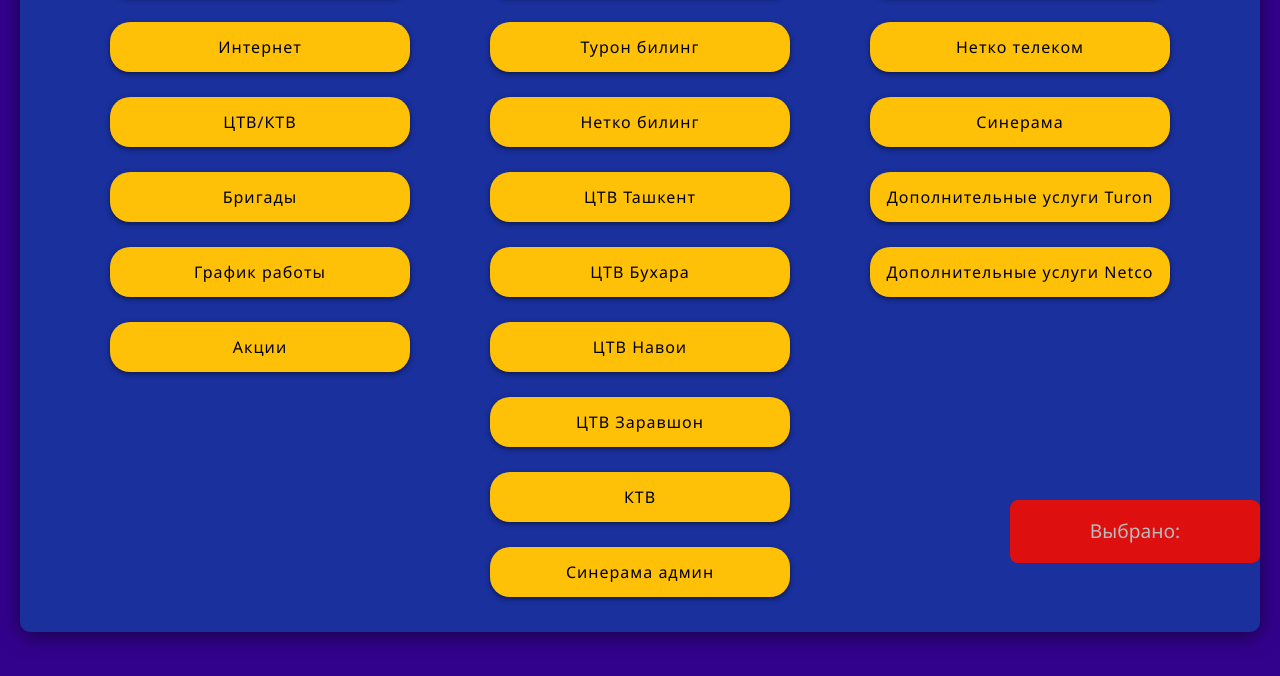
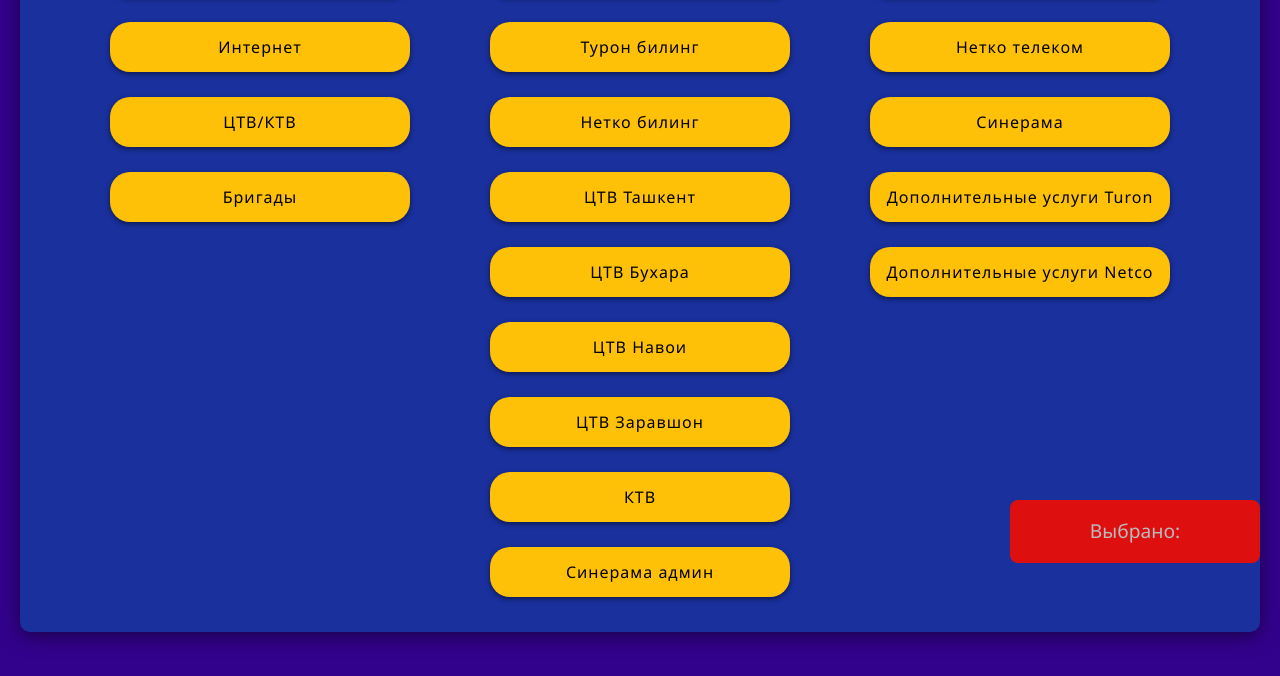
Before and after one commit to mirtalipov/turon, a website: page instrument tex.html in a window 1280 px wide. Shown: the part 217-893 px from the top of the page. Drawn offline with nearby package versions, Linux system fonts and the light colour scheme.

Commit message:
Update instrument tex.html
delete button акции and график работы

```diff
--- a/instrument tex.html
+++ b/instrument tex.html
@@ -43,8 +43,6 @@
           <a href="internettex.html"><button type="button" class="btn btn-warning" id="googledoc">Интернет</button></a><br>
           <a href="цтв.html"><button type="button" class="btn btn-warning" id="googledoc">ЦТВ/КТВ</button></a><br>
           <a href=""><button type="button" class="btn btn-warning" id="googledoc">Бригады</button></a><br>
-          <a href="https://docs.google.com/spreadsheets/d/1zzT27_L7pU30qoUgHZ120YEtaW_Kop9SNm58SKU-4TU/edit#gid=0" target="_blank"><button type="button" class="btn btn-warning" id="googledoc">График работы</button></a><br>
-          <a href=""><button type="button" class="btn btn-warning" id="googledoc">Акции</button></a><br>
         </div>
         <div class="col">
           <h2>Система билинг</h2>
```
